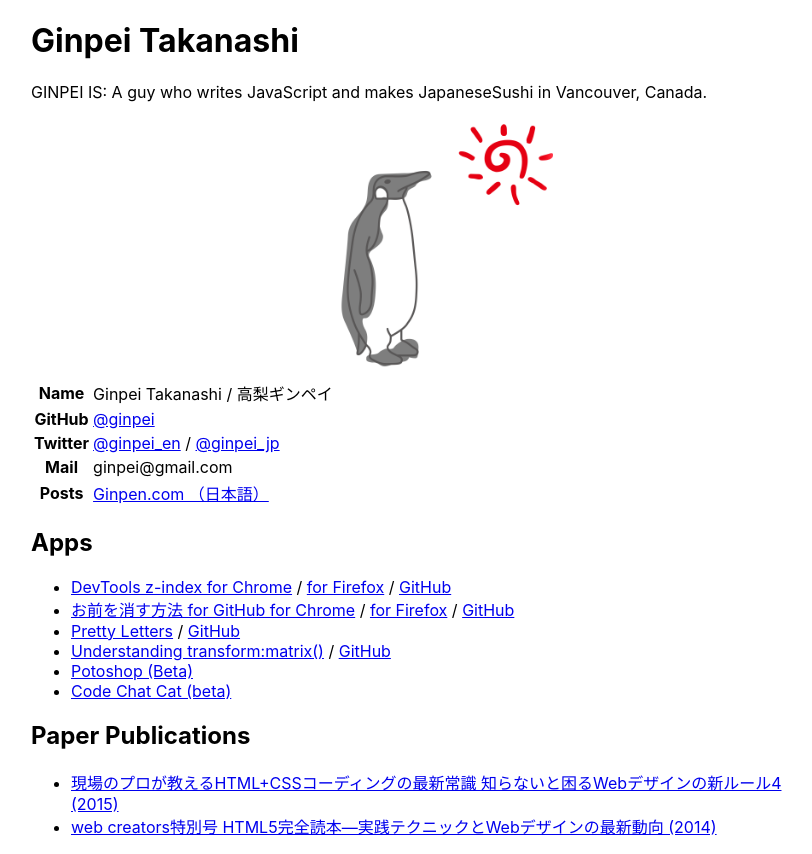
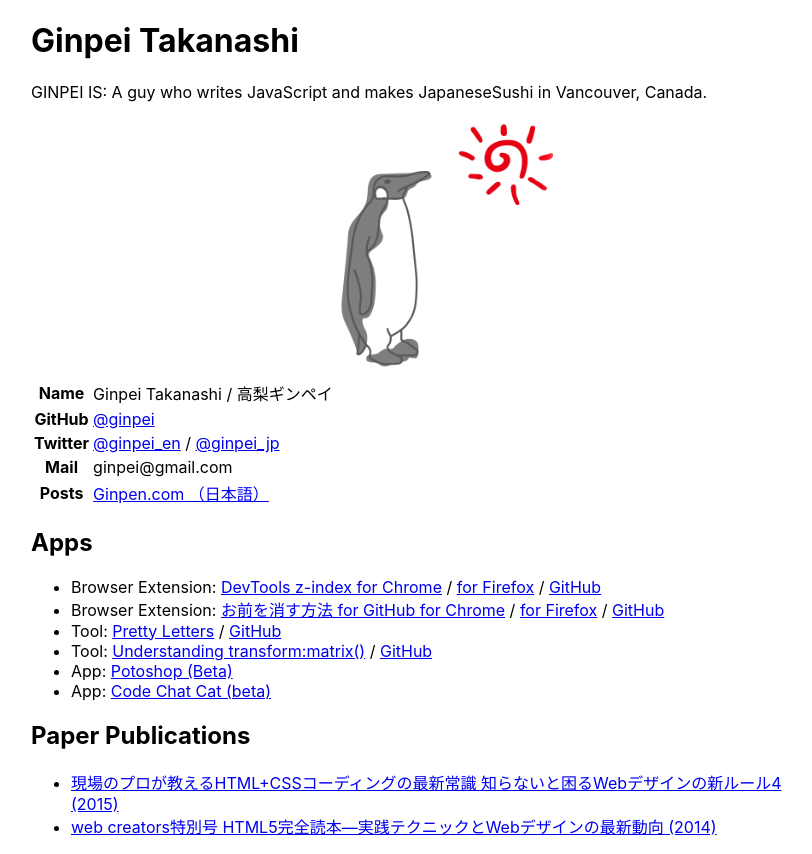
Before and after one commit to ginpei/ginpei.dev, a React (Create React App) app: page / in a window 1280 px wide. Shown: the whole page, without its empty margins (209-1021 px from the left). Built offline with nearby package versions, Linux system fonts and the light colour scheme.

Commit message:
update to show work types

```diff
--- a/src/screens/HomePage.tsx
+++ b/src/screens/HomePage.tsx
@@ -50,6 +50,7 @@
     <h2>Apps</h2>
     <ul>
       <li>
+        {'Browser Extension: '}
         <a href="https://chrome.google.com/webstore/detail/devtools-z-index/bcnpmhefiohkpmjacfoanhbjhikegmoe">DevTools z-index for Chrome</a>
         <SlashDelimiter />
         <a href="https://addons.mozilla.org/en-US/firefox/addon/devtools-z-index/">for Firefox</a>
@@ -57,6 +58,7 @@
         <a href="https://github.com/ginpei/devtools-z-index">GitHub</a>
       </li>
       <li>
+        {'Browser Extension: '}
         <a href="https://chrome.google.com/webstore/detail/%E3%81%8A%E5%89%8D%E3%82%92%E6%B6%88%E3%81%99%E6%96%B9%E6%B3%95-for-github/lhicnokhbnhbecjiahdaokfphfhjkbnp">お前を消す方法 for GitHub for Chrome</a>
         <SlashDelimiter />
         <a href="https://addons.mozilla.org/en-US/firefox/addon/%E3%81%8A%E5%89%8D%E3%82%92%E6%B6%88%E3%81%99%E6%96%B9%E6%B3%95-for-github/">for Firefox</a>
@@ -64,19 +66,23 @@
         <a href="https://github.com/ginpei/omae-wo-kesu-houhou-for-github">GitHub</a>
       </li>
       <li>
+        {'Tool: '}
         <a href="https://pretty-letters.ginpei.info/">Pretty Letters</a>
         <SlashDelimiter />
         <a href="https://github.com/ginpei/pretty-letters">GitHub</a>
       </li>
       <li>
+        {'Tool: '}
         <a href="https://understanding-transform-matrix.ginpei.info/">Understanding transform:matrix()</a>
         <SlashDelimiter />
         <a href="https://github.com/ginpei/understanding-transform-matrix">GitHub</a>
       </li>
       <li>
+        {'App: '}
         <a href="https://potoshop.ginpei.info/">Potoshop (Beta)</a>
       </li>
       <li>
+        {'App: '}
         <a href="https://ccc.ginpei.info/">Code Chat Cat (beta)</a>
       </li>
     </ul>
```
